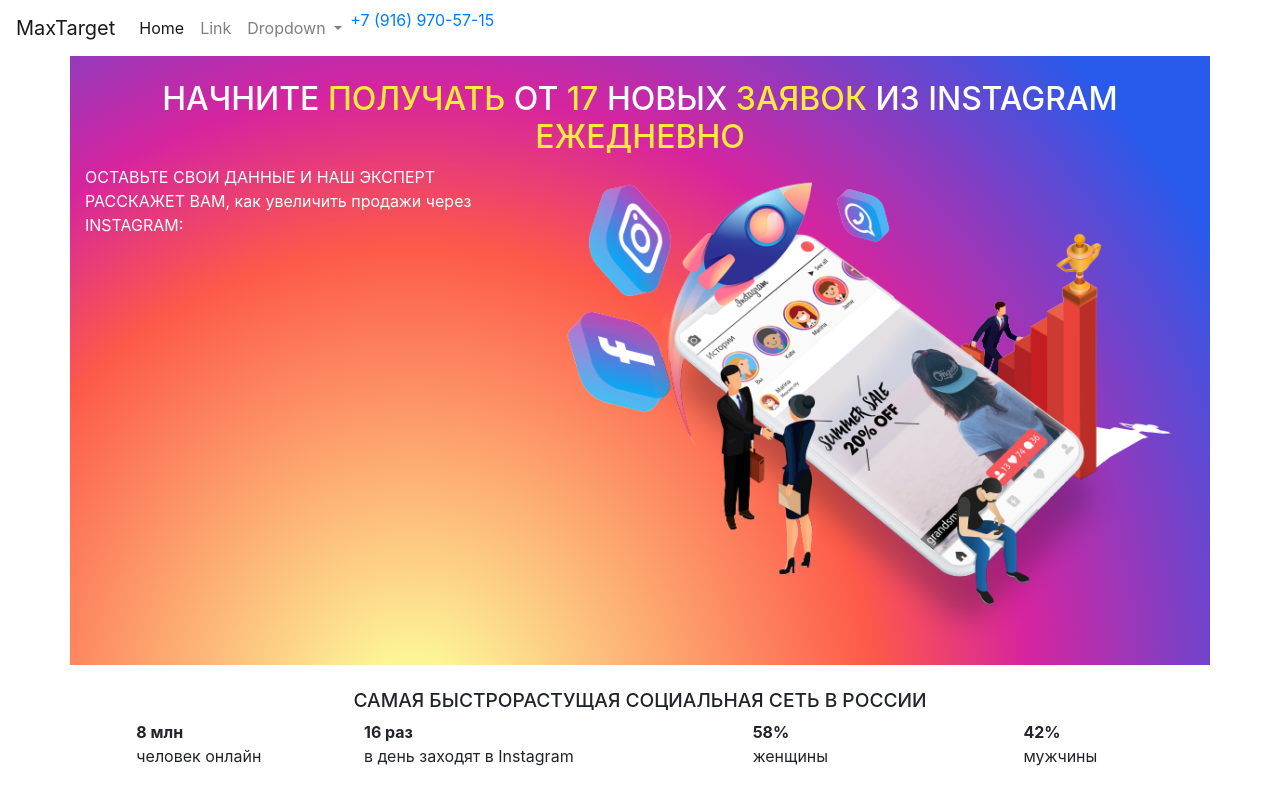
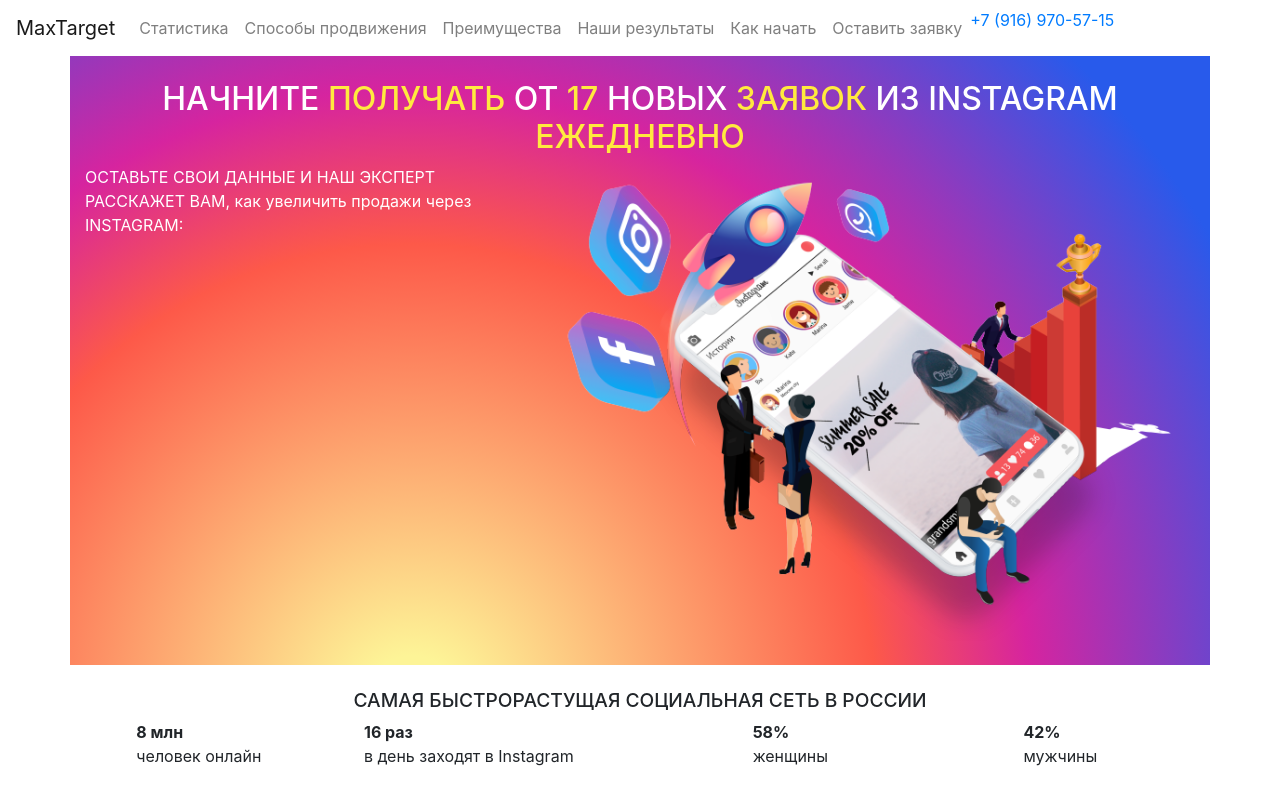
Before and after one commit to machinek56/maxtarget, a Vue app: page / in a window 1280 px wide. Shown: the top 798 px of the page. Built offline with nearby package versions, Linux system fonts and the light colour scheme; what vue-js-modal would draw is missing.

Commit message:
scroll add

```diff
--- /dev/null
+++ b/src/assets/scripts.js
@@ -0,0 +1,13 @@
+import $ from 'jquery';
+
+////Плавный скролл
+function ancorScroll() {
+  $('.ancors').click(function() {
+    var elementClick = $(this).attr("href");
+    var destination = $(elementClick).offset().top;
+    $("html,body").animate({ scrollTop: destination - 20 }, 1000);
+    return false;
+  });
+}
+
+export { ancorScroll }
--- a/src/components/Main.vue
+++ b/src/components/Main.vue
@@ -9,23 +9,23 @@
 
       <div class="collapse navbar-collapse" id="navbarSupportedContent">
         <ul class="navbar-nav mr-auto">
-          <li class="nav-item active">
-            <a class="nav-link" href="#">Home <span class="sr-only">(current)</span></a>
+          <li class="nav-item">
+            <a class="nav-link ancors" href="#grow">Статистика</a>
           </li>
           <li class="nav-item">
-            <a class="nav-link" href="#">Link</a>
+            <a class="nav-link ancors" href="#methods">Способы продвижения</a>
           </li>
-          <li class="nav-item dropdown">
-            <a class="nav-link dropdown-toggle" href="#" id="navbarDropdown" role="button" data-toggle="dropdown"
-               aria-haspopup="true" aria-expanded="false">
-              Dropdown
-            </a>
-            <div class="dropdown-menu" aria-labelledby="navbarDropdown">
-              <a class="dropdown-item" href="#">Таргетинг</a>
-              <a class="dropdown-item" href="#">Преимущества</a>
-              <div class="dropdown-divider"></div>
-              <a class="dropdown-item" href="#">Заявка</a>
-            </div>
+          <li class="nav-item">
+            <a class="nav-link ancors" href="#compare">Преимущества</a>
+          </li>
+          <li class="nav-item">
+            <a class="nav-link ancors" href="#results">Наши результаты</a>
+          </li>
+          <li class="nav-item">
+            <a class="nav-link ancors" href="#steps">Как начать</a>
+          </li>
+          <li class="nav-item">
+            <a class="nav-link ancors" href="#application">Оставить заявку</a>
           </li>
           <li class="nav-item">
             <a href="tel:+7(916)970-57-15">+7 (916) 970-57-15</a>
@@ -117,7 +117,7 @@
     <section class="container section grow">
       <div class="row">
         <div class="col text-center">
-          <h2 class="section__title section__title--underlined">САМАЯ БЫСТРОРАСТУЩАЯ СОЦИАЛЬНАЯ СЕТЬ В
+          <h2 class="section__title section__title--underlined" id="grow">САМАЯ БЫСТРОРАСТУЩАЯ СОЦИАЛЬНАЯ СЕТЬ В
             РОССИИ</h2>
         </div>
       </div>
@@ -205,7 +205,7 @@
     <section class="container section methods bg-grey">
       <div class="row">
         <div class="col text-center">
-          <h2 class="section__title section__title--underlined">КАКОЙ СПОСОБ ПРОДВИЖЕНИЯ ПОДОЙДЁТ ИМЕННО
+          <h2 class="section__title section__title--underlined" id="methods">КАКОЙ СПОСОБ ПРОДВИЖЕНИЯ ПОДОЙДЁТ ИМЕННО
             ВАМ?</h2>
         </div>
       </div>
@@ -274,7 +274,7 @@
     <section class="container section compare">
       <div class="row">
         <div class="col text-center">
-          <h2 class="section__title">ДАЛЕКО НЕ ВСЕ МЕТОДЫ ПРОДВИЖЕНИЯ ЭФФЕКТИВНО РАБОТАЮТ СЕГОДНЯ</h2>
+          <h2 class="section__title" id="compare">ДАЛЕКО НЕ ВСЕ МЕТОДЫ ПРОДВИЖЕНИЯ ЭФФЕКТИВНО РАБОТАЮТ СЕГОДНЯ</h2>
         </div>
       </div>
       <div class="row">
@@ -328,7 +328,7 @@
 
       <div class="row">
         <div class="col text-center">
-          <h2>Наши результаты</h2>
+          <h2 id="results">Наши результаты</h2>
         </div>
       </div>
 
@@ -408,7 +408,7 @@
 
     </section>
 
-    <section class="container steps">
+    <section class="container steps" id="steps">
 
       <tiny-slider :mouse-drag="true" :loop="false" items="1" gutter="20">
         <div>
@@ -455,7 +455,7 @@
       </div>
     </modal>
 
-    <section class="container section application">
+    <section class="container section application" id="application">
 
       <!--<h4 class="text-center">Остался последний шаг. Внимание! После отправки заявки Ваш аккаунт круто-->
       <!--изменится.</h4>-->
--- a/src/main.js
+++ b/src/main.js
@@ -2,6 +2,7 @@
 import 'bootstrap/dist/css/bootstrap.min.css'
 import 'tiny-slider/dist/tiny-slider.css'
 import './assets/main.less'
+import  {ancorScroll} from './assets/scripts'
 
 import Vue from 'vue'
 import App from './App.vue'
@@ -16,3 +17,5 @@
 new Vue({
   render: h => h(App)
 }).$mount('#app')
+
+ancorScroll();
```
